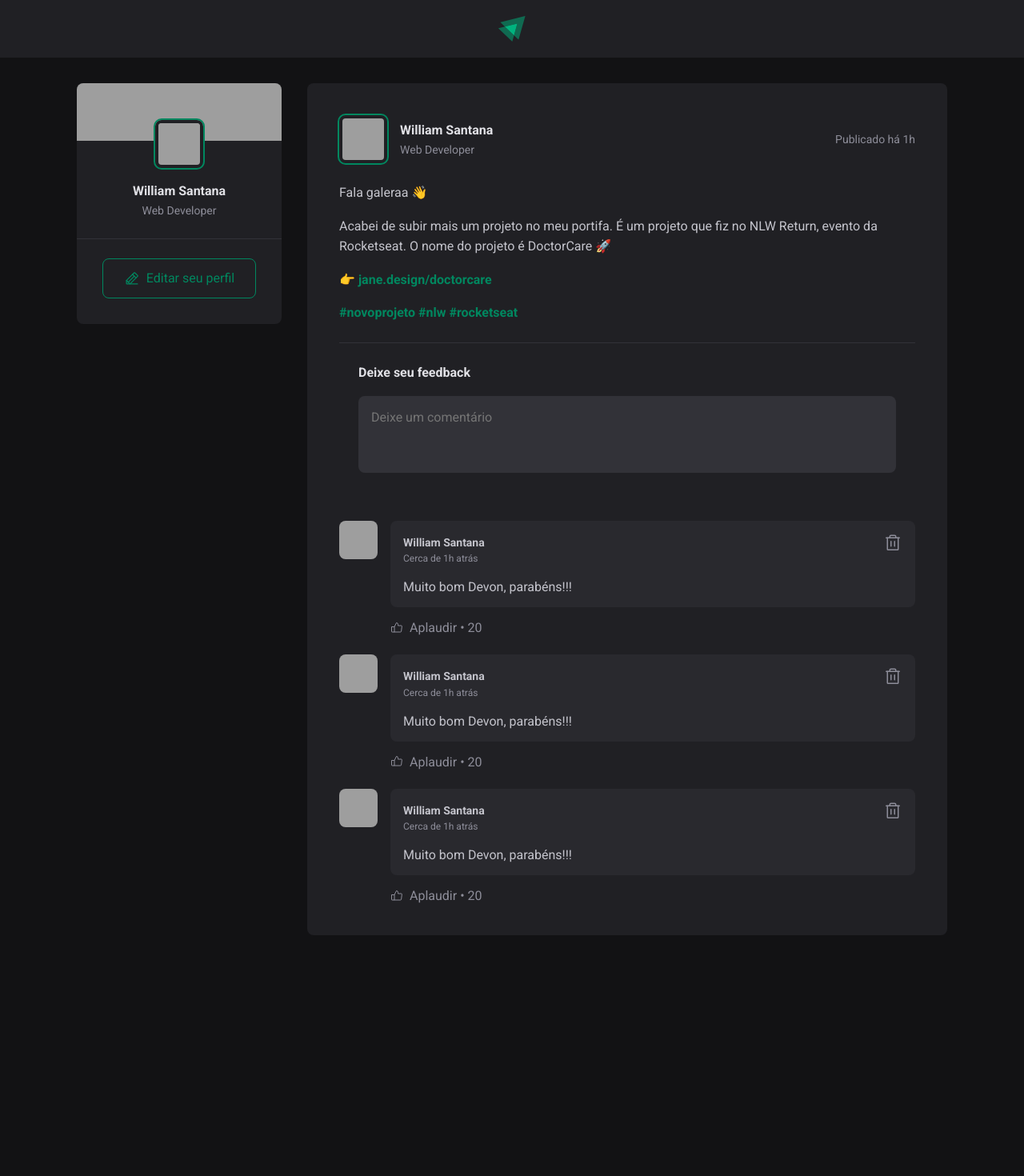
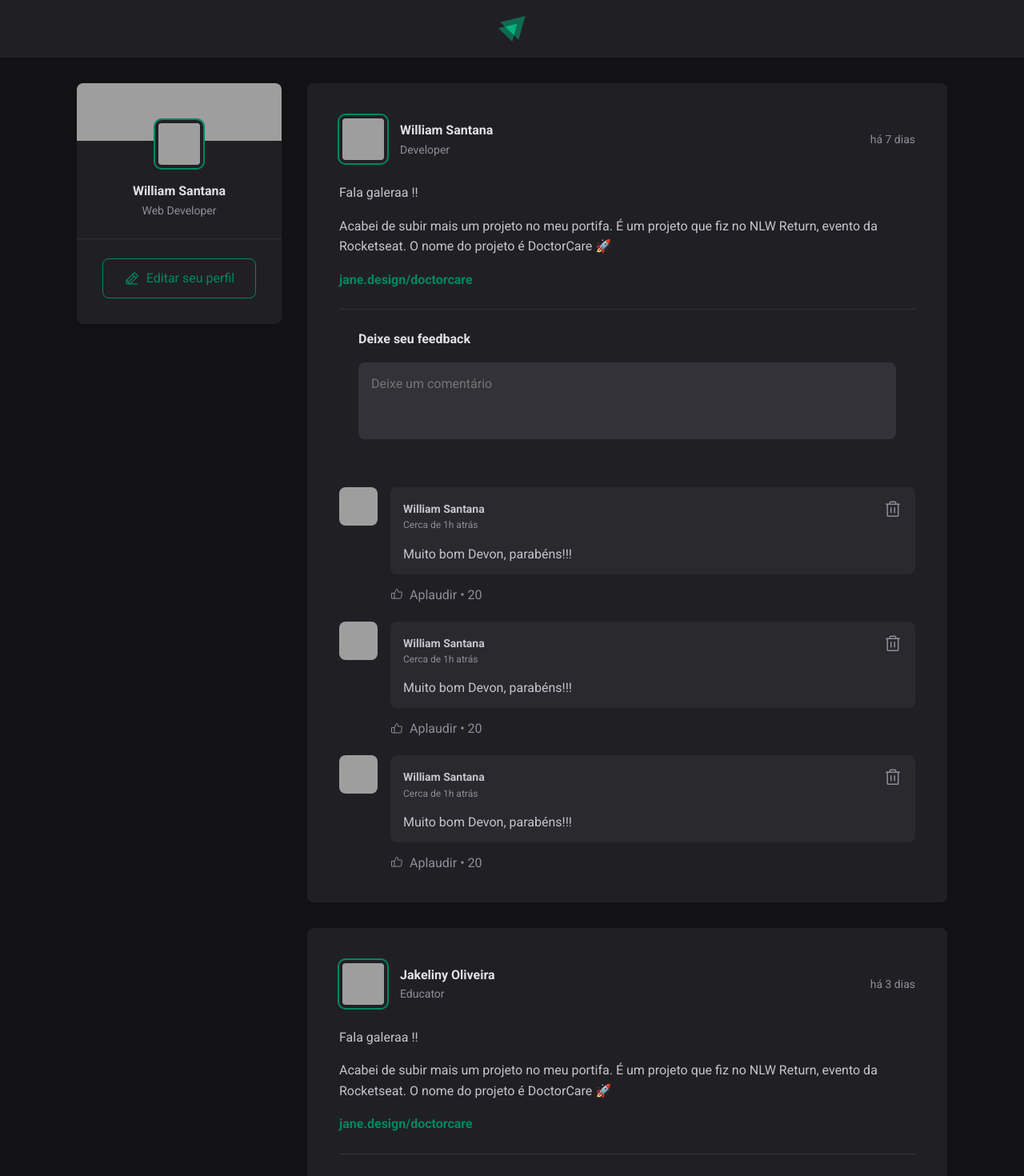
Before and after one commit to wwilliamsantana/ignite-Feed, a React (Vite) app: page / in a window 1280 px wide. Shown: the top 1470 px of the page at 80% size. Before the commit the page ends 1201 px from the top, so only its background shows below. Built offline with nearby package versions, Linux system fonts and the light colour scheme; grey boxes are pictures that could not be loaded.

Commit message:
Os motores do React - Propriedades do Post + Date-fns

```diff
--- a/package.json
+++ b/package.json
@@ -9,6 +9,7 @@
     "preview": "vite preview"
   },
   "dependencies": {
+    "date-fns": "^2.29.3",
     "phosphor-react": "^1.4.1",
     "react": "^18.2.0",
     "react-dom": "^18.2.0"
--- a/src/App.jsx
+++ b/src/App.jsx
@@ -1,3 +1,4 @@
+
 import { Header } from "./components/Header";
 import { Sidebar } from "./components/Sidebar";
 import { Post } from "./components/Post";
@@ -6,7 +7,41 @@
 import "./global.css"
 
 
+const posts = [
+  {
+    id: 1,
+    author: {
+      avatarUrl: "https://github.com/wwilliamsantana.png",
+      name: "William Santana",
+      role: "Developer"
+    },
+    content: [
+      {type: "paragraph", content: "Fala galeraa !!"},
+      {type: "paragraph", content: "Acabei de subir mais um projeto no meu portifa. É um projeto que fiz no NLW Return, evento da Rocketseat. O nome do projeto é DoctorCare 🚀"},
+      {type: "link", content: "jane.design/doctorcare"},
+    ],
+    publishedAt: new Date("2022-09-28 20:00:00"),
+  },
+  {
+    id: 2,
+    author: {
+      avatarUrl: "https://github.com/jakeliny.png",
+      name: "Jakeliny Oliveira",
+      role: "Educator"
+    },
+    content: [
+      {type: "paragraph", content: "Fala galeraa !!"},
+      {type: "paragraph", content: "Acabei de subir mais um projeto no meu portifa. É um projeto que fiz no NLW Return, evento da Rocketseat. O nome do projeto é DoctorCare 🚀"},
+      {type: "link", content: "jane.design/doctorcare"},
+    ],
+    publishedAt: new Date("2022-10-02 20:00:00"),
+  },
+]
+
+
 export function App() {
+
+
 
   return (
     <div>
@@ -16,7 +51,16 @@
         <Sidebar/>
 
         <main>
-            <Post/>
+          {
+            posts.map(post =>
+              <Post
+                key={post.id}
+                author={post.author}
+                content={post.content}
+                publishedAt={post.publishedAt}
+                />
+            )
+          }
         </main>
 
       </div>
--- a/src/components/Comment.module.css
+++ b/src/components/Comment.module.css
@@ -74,7 +74,7 @@
 
 /*
   1° -> Quando um elemento se repete com uma certa frequência.
-  2° -> Quando voce consegue tirar algo do componente maior sem que aquele componente maior pare de funcionar, assim voce deixa o componente maior mias limpo com funcionalidade mais clara de receber manutenção = Criar Componente para isolar uma determinada função = Isolamos o código.
+  2° -> Quando voce consegue tirar algo do componente maior sem que aquele componente maior pare de funcionar, assim voce deixa o componente maior mias limpo com funcionalidade mais clara de receber manutenção = Criar Componente para isolar uma determinada "função" = Isolamos o código.
 */
 
 .commentBox footer button:hover{
--- a/src/components/Post.jsx
+++ b/src/components/Post.jsx
@@ -1,43 +1,57 @@
+import { format, formatDistanceToNow } from "date-fns"
+import { ptBR } from "date-fns/locale"
 import { Avatar } from "./Avatar"
 import { Comment } from "./Comment"
 import styles from "./Post.module.css"
 
-export function Post(){
+export function Post({author, content, publishedAt}){
+
+  const publishedDateFormat = format(publishedAt, "dd 'de' MMM 'ás' HH:mm'h'", {
+    locale: ptBR
+  })
+
+  const publishedDateRelativeToNow = formatDistanceToNow(publishedAt, {
+    locale: ptBR,
+    addSuffix: true
+  })
+
+
+
   return (
     <article className={styles.post}>
 
       <header>
         <div className={styles.author}>
 
-          <Avatar src="https://github.com/wwilliamsantana.png" />
+          <Avatar src={author.avatarUrl} />
 
           <div className={styles.authorInfo}>
-            <strong>William Santana</strong>
-            <span>Web Developer</span>
+            <strong>{author.name}</strong>
+            <span>{author.role}</span>
           </div>
 
         </div>
 
         <time
-          title="11 de Maio ás 08:13h"
-          dateTime="2022-05-08 08:13:30"
+          title= {publishedDateFormat}
+          dateTime={publishedAt.toLocaleString()}
         >
-        Publicado há 1h
+        {publishedDateRelativeToNow}
         </time>
       </header>
 
+
       <div className={styles.content}>
-        <p>Fala galeraa 👋</p>
 
-        <p>Acabei de subir mais um projeto no meu portifa. É um projeto que fiz no NLW Return, evento da Rocketseat. O nome do projeto é DoctorCare 🚀</p>
-
-        <p>👉 <a href="">jane.design/doctorcare</a></p>
-
-        <p>
-          <a href="">#novoprojeto </a>
-          <a href="">#nlw </a>
-          <a href="">#rocketseat</a>
-        </p>
+       {
+        content.map(item => {
+          if(item.type === "paragraph"){
+            return <p>{item.content}</p>
+          }else if(item.type === "link"){
+            return <p><a href="#">{item.content}</a></p>
+          }
+        })
+       }
 
       </div>
 
--- a/src/components/Post.module.css
+++ b/src/components/Post.module.css
@@ -15,8 +15,6 @@
   display: flex;
   justify-content: space-between;
   align-items: center;
-
-
 
 }
 
```
Also changed, not shown: 1 other file (tests, documents, lock files or other folders).
